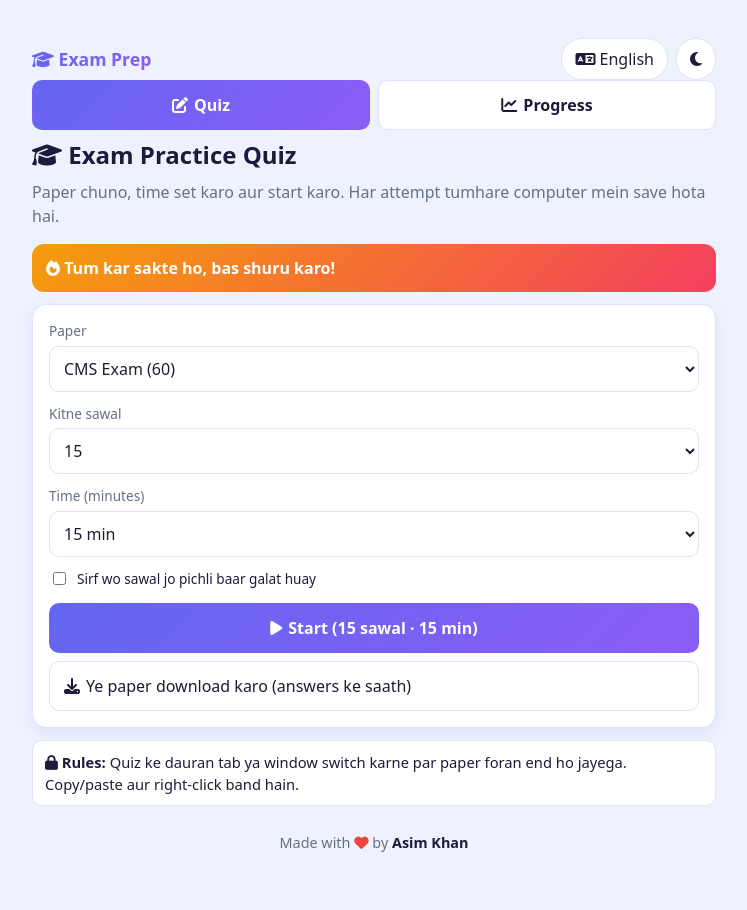
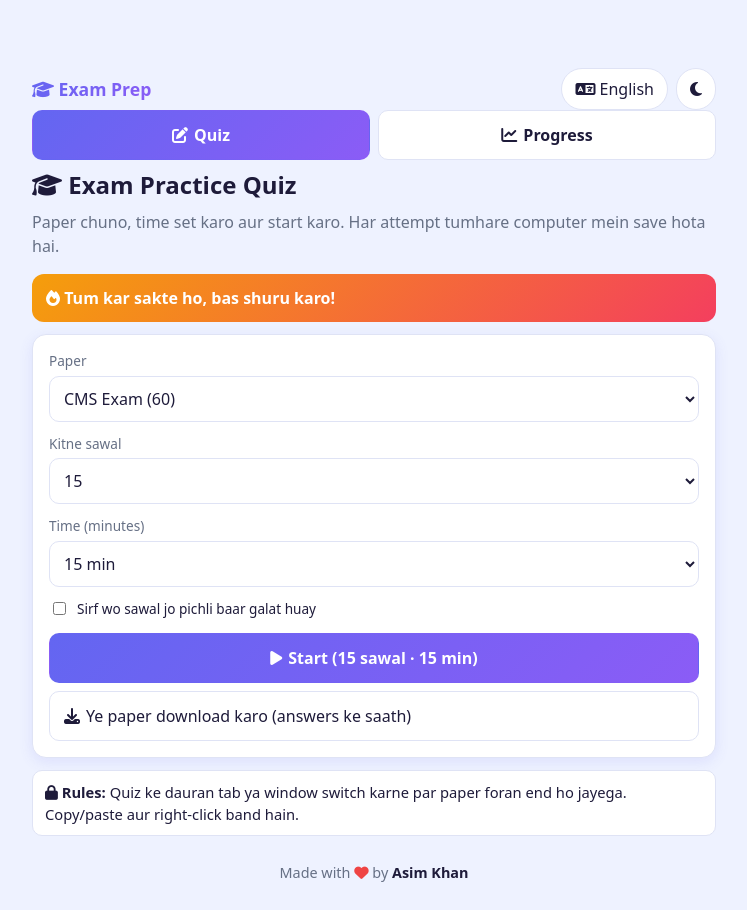
Before and after one commit to Future-Developer295/exam_test, a plain HTML site: page index.html in a window 1280 px wide. Shown: the whole page, without its empty margins (266-1013 px from the left). Before the commit the page ends 880 px from the top, so only its background shows below. Drawn offline with Linux system fonts and the light colour scheme.

Commit message:
Adjust top margin of the topbar
Increased top margin of the topbar from 20px to 50px.

```diff
--- a/index.html
+++ b/index.html
@@ -32,7 +32,7 @@
 button i{margin-right:6px}.t i{margin-right:4px}
 .noselect{user-select:none;-webkit-user-select:none}
 .warn{background:var(--badb);border:1px solid var(--bad);border-radius:10px;padding:10px 12px;margin:0 0 12px;font-size:.92rem}
-.topbar{display:flex;justify-content:space-between;align-items:center;margin-top:20px}
+.topbar{display:flex;justify-content:space-between;align-items:center;margin-top:50px}
 .brand{font-weight:800;font-size:1.1rem;background:linear-gradient(135deg,var(--pri),var(--pri2));-webkit-background-clip:text;background-clip:text;color:transparent}
 button.ic{width:auto;margin:0;padding:8px 13px;border-radius:99px;text-align:center}button.ic i{margin:0}
 .mot{background:linear-gradient(135deg,#f59e0b,#f43f5e);color:#fff;border-radius:12px;padding:12px 14px;margin-bottom:12px;font-weight:600}
```
